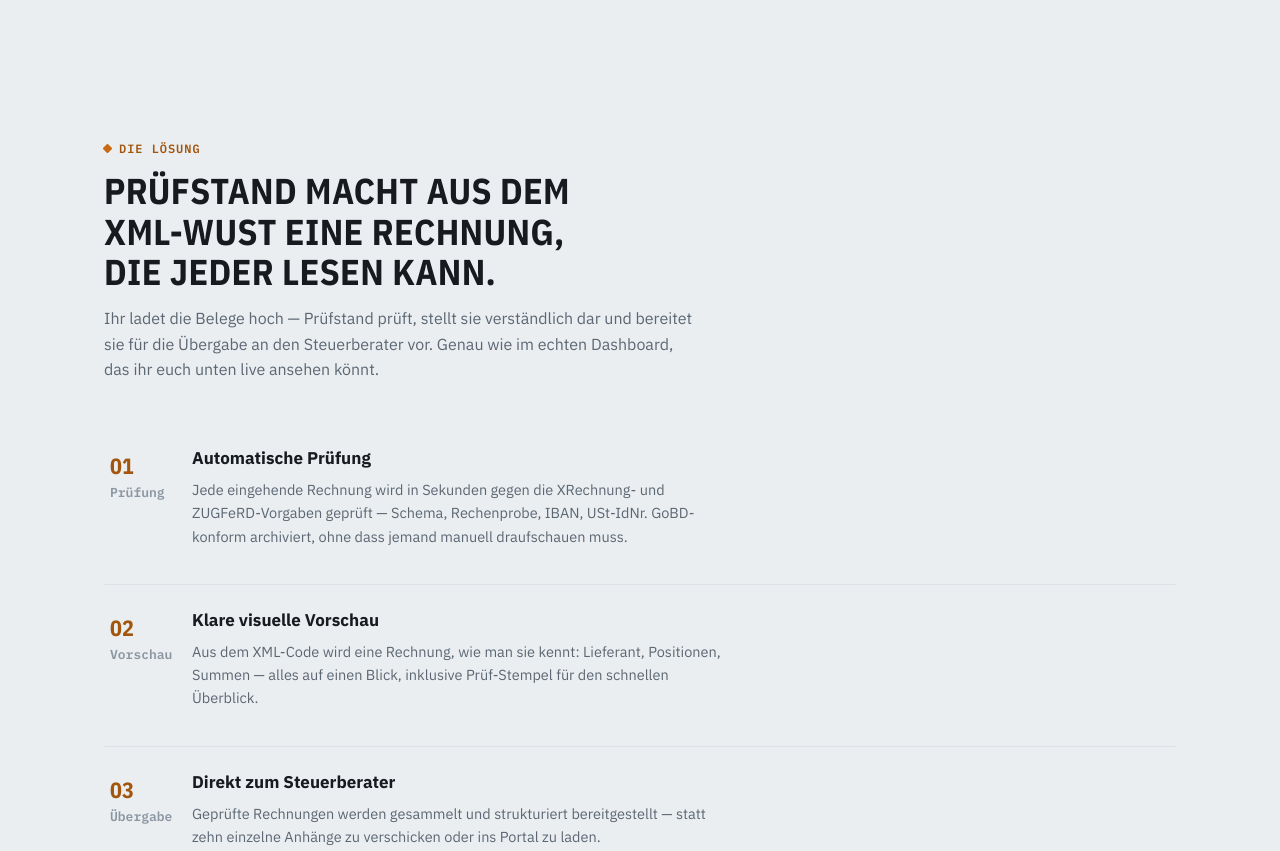
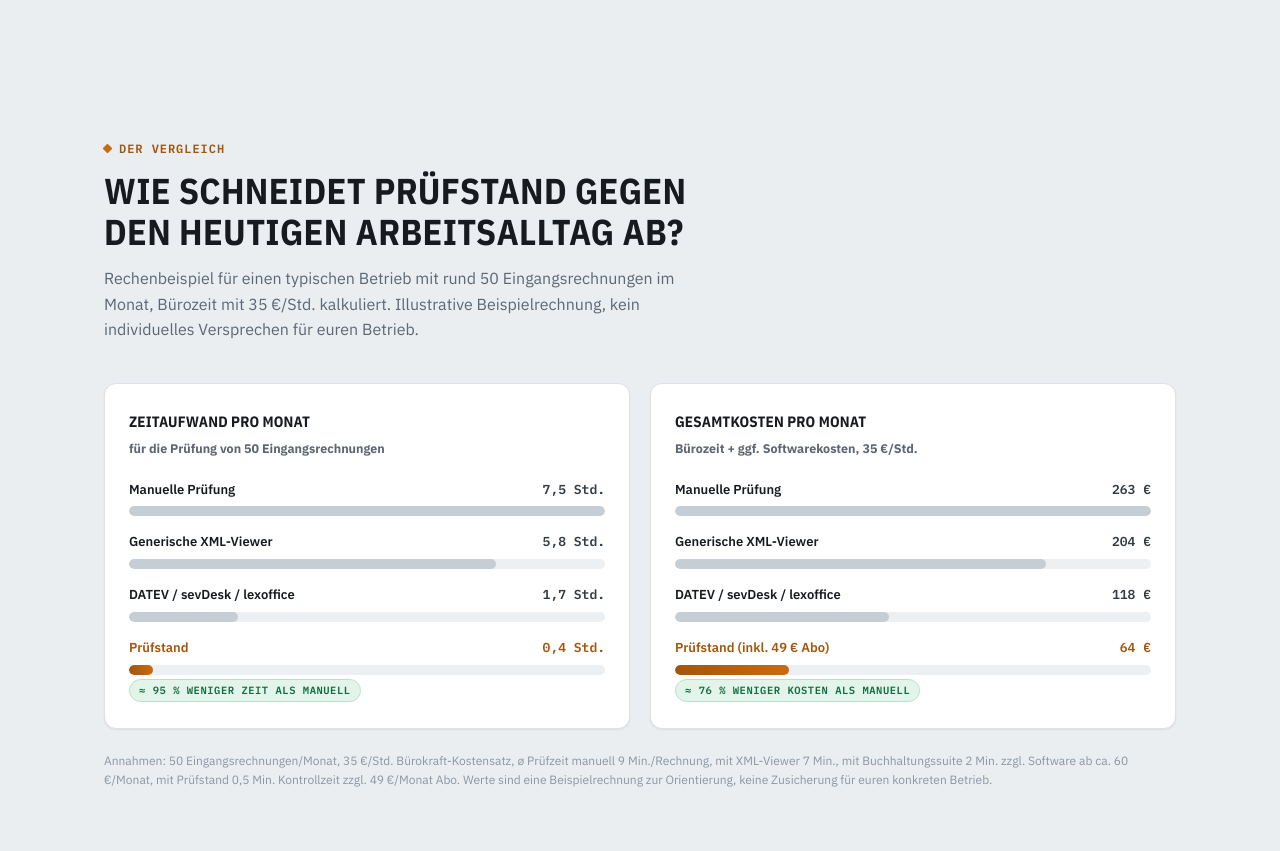
Before and after one commit to KjDexter1/pruefstand-landingpage, a plain HTML site: page index.html in a window 1280 px wide. Shown: the part 1361-2212 px from the top of the page. Drawn offline with nearby package versions, Linux system fonts and the light colour scheme.

Commit message:
Update index.html
Vergleichs-Abschnitt hinzugefügt

```diff
--- a/index.html
+++ b/index.html
@@ -263,6 +263,30 @@
   .calc-result { font-family: var(--font-mono); font-size: 22px; font-weight: 700; color: var(--accent-strong); white-space: nowrap; }
   .calc-result-label { font-size: 11.5px; color: var(--muted); margin-top: 2px; }
 
+  /* ============ Vergleich (comparison bars) ============ */
+  .compare-grid { margin-top: 40px; display: grid; grid-template-columns: 1fr 1fr; gap: 20px; }
+  @media (max-width: 860px) { .compare-grid { grid-template-columns: 1fr; } }
+  .compare-card {
+    background: var(--surface); border: 1px solid var(--border); border-radius: var(--radius);
+    padding: 26px 24px; box-shadow: var(--shadow-sm);
+  }
+  .compare-card h3 { font-size: 15px; letter-spacing: 0.01em; }
+  .compare-card .compare-sub { margin-top: 4px; font-size: 12.5px; color: var(--muted); text-transform: none; letter-spacing: normal; font-family: var(--font-body); }
+  .compare-rows { margin-top: 22px; display: flex; flex-direction: column; gap: 16px; }
+  .compare-row-label { display: flex; justify-content: space-between; align-items: baseline; font-size: 13px; font-weight: 600; }
+  .compare-row-label .compare-val { font-family: var(--font-mono); font-weight: 700; color: var(--ink-soft); }
+  .compare-row.is-winner .compare-row-label .compare-val { color: var(--accent-strong); }
+  .compare-row.is-winner .compare-row-label { color: var(--accent-strong); }
+  .compare-track { margin-top: 6px; height: 10px; border-radius: 999px; background: var(--surface-3); overflow: hidden; }
+  .compare-fill { height: 100%; border-radius: 999px; background: var(--border-strong); min-width: 4px; }
+  .compare-row.is-winner .compare-fill { background: linear-gradient(90deg, var(--accent-strong), var(--accent)); }
+  .compare-badge {
+    display: inline-block; margin-top: 4px; font-family: var(--font-mono); font-size: 10.5px;
+    font-weight: 700; text-transform: uppercase; letter-spacing: 0.05em; color: var(--success-strong);
+    background: var(--success-bg); border: 1px solid var(--success-border); border-radius: 999px; padding: 2px 9px;
+  }
+  .compare-foot { margin-top: 22px; font-size: 12px; color: var(--faint); line-height: 1.6; }
+
   /* ============ Solution ============ */
   .solution-grid { margin-top: 40px; display: grid; grid-template-columns: 1fr; gap: 14px; }
   .check-row {
@@ -400,6 +424,7 @@
     </a>
     <div class="nav-links">
       <a class="hide-sm" href="#problem">Das Problem</a>
+      <a class="hide-sm" href="#vergleich">Vergleich</a>
       <a class="hide-sm" href="#loesung">Lösung</a>
       <a class="hide-sm" href="#preis">Preis</a>
       <a class="btn" href="#demo" style="padding:8px 16px;">Demo anfragen</a>
@@ -493,6 +518,66 @@
         <div class="calc-result-label">nur durch verspätete Bearbeitung — illustrative Rechnung, kein Erfahrungswert</div>
       </div>
     </div>
+  </div>
+</section>
+
+<section id="vergleich">
+  <div class="wrap">
+    <div class="section-head reveal">
+      <span class="eyebrow">Der Vergleich</span>
+      <h2>Wie schneidet Prüfstand gegen den heutigen Arbeitsalltag ab?</h2>
+      <p>Rechenbeispiel für einen typischen Betrieb mit rund 50 Eingangsrechnungen im Monat, Bürozeit mit 35 €/Std. kalkuliert. Illustrative Beispielrechnung, kein individuelles Versprechen für euren Betrieb.</p>
+    </div>
+
+    <div class="compare-grid">
+      <div class="compare-card reveal">
+        <h3>Zeitaufwand pro Monat<div class="compare-sub">für die Prüfung von 50 Eingangsrechnungen</div></h3>
+        <div class="compare-rows">
+          <div class="compare-row">
+            <div class="compare-row-label"><span>Manuelle Prüfung</span><span class="compare-val tabular">7,5 Std.</span></div>
+            <div class="compare-track"><div class="compare-fill" style="width:100%"></div></div>
+          </div>
+          <div class="compare-row">
+            <div class="compare-row-label"><span>Generische XML-Viewer</span><span class="compare-val tabular">5,8 Std.</span></div>
+            <div class="compare-track"><div class="compare-fill" style="width:77%"></div></div>
+          </div>
+          <div class="compare-row">
+            <div class="compare-row-label"><span>DATEV / sevDesk / lexoffice</span><span class="compare-val tabular">1,7 Std.</span></div>
+            <div class="compare-track"><div class="compare-fill" style="width:23%"></div></div>
+          </div>
+          <div class="compare-row is-winner">
+            <div class="compare-row-label"><span>Prüfstand</span><span class="compare-val tabular">0,4 Std.</span></div>
+            <div class="compare-track"><div class="compare-fill" style="width:5%"></div></div>
+          </div>
+        </div>
+        <span class="compare-badge">≈ 95 % weniger Zeit als manuell</span>
+      </div>
+
+      <div class="compare-card reveal">
+        <h3>Gesamtkosten pro Monat<div class="compare-sub">Bürozeit + ggf. Softwarekosten, 35 €/Std.</div></h3>
+        <div class="compare-rows">
+          <div class="compare-row">
+            <div class="compare-row-label"><span>Manuelle Prüfung</span><span class="compare-val tabular">263 €</span></div>
+            <div class="compare-track"><div class="compare-fill" style="width:100%"></div></div>
+          </div>
+          <div class="compare-row">
+            <div class="compare-row-label"><span>Generische XML-Viewer</span><span class="compare-val tabular">204 €</span></div>
+            <div class="compare-track"><div class="compare-fill" style="width:78%"></div></div>
+          </div>
+          <div class="compare-row">
+            <div class="compare-row-label"><span>DATEV / sevDesk / lexoffice</span><span class="compare-val tabular">118 €</span></div>
+            <div class="compare-track"><div class="compare-fill" style="width:45%"></div></div>
+          </div>
+          <div class="compare-row is-winner">
+            <div class="compare-row-label"><span>Prüfstand (inkl. 49 € Abo)</span><span class="compare-val tabular">64 €</span></div>
+            <div class="compare-track"><div class="compare-fill" style="width:24%"></div></div>
+          </div>
+        </div>
+        <span class="compare-badge">≈ 76 % weniger Kosten als manuell</span>
+      </div>
+    </div>
+
+    <div class="compare-foot">Annahmen: 50 Eingangsrechnungen/Monat, 35 €/Std. Bürokraft-Kostensatz, ø Prüfzeit manuell 9 Min./Rechnung, mit XML-Viewer 7 Min., mit Buchhaltungssuite 2 Min. zzgl. Software ab ca. 60 €/Monat, mit Prüfstand 0,5 Min. Kontrollzeit zzgl. 49 €/Monat Abo. Werte sind eine Beispielrechnung zur Orientierung, keine Zusicherung für euren konkreten Betrieb.</div>
   </div>
 </section>
 
```
